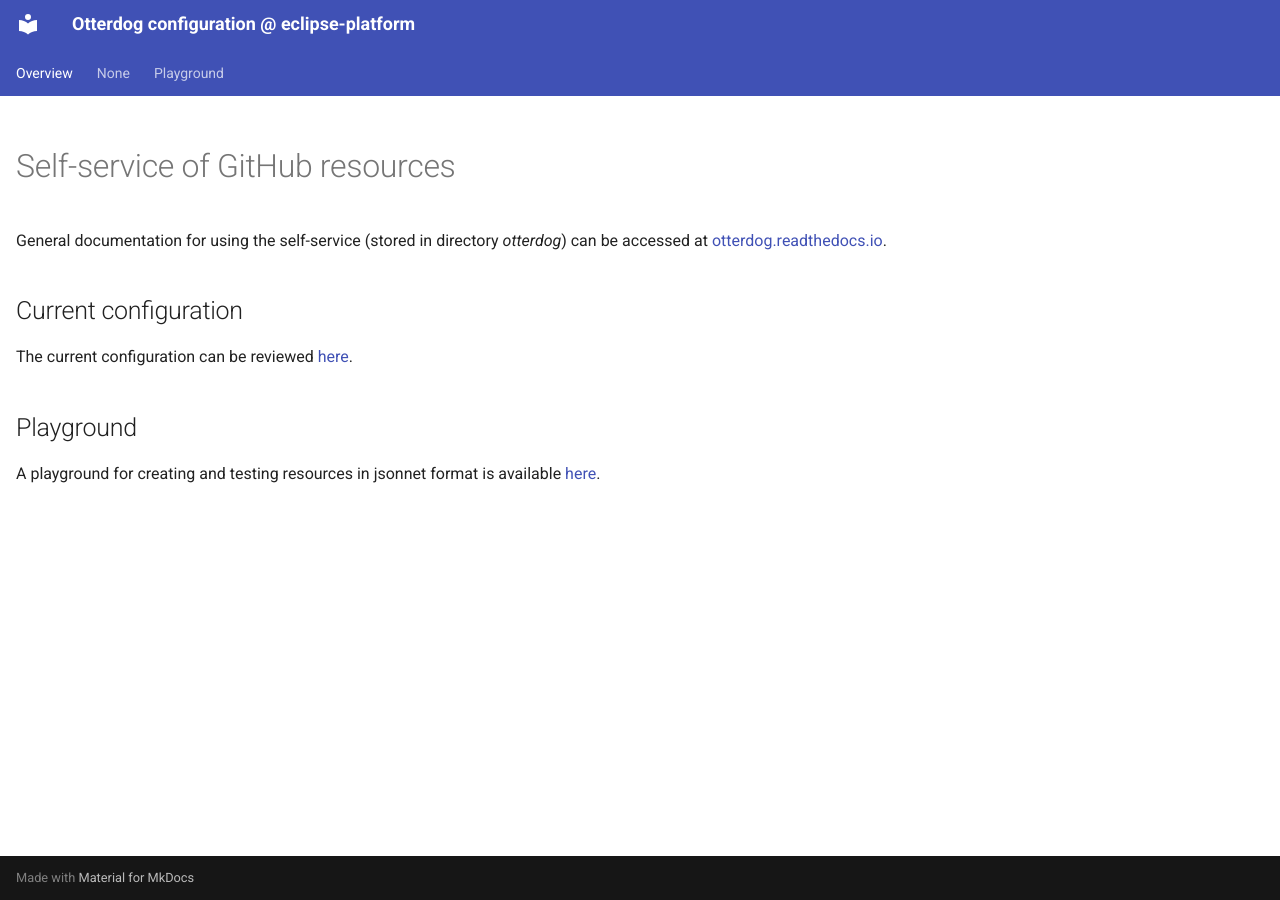
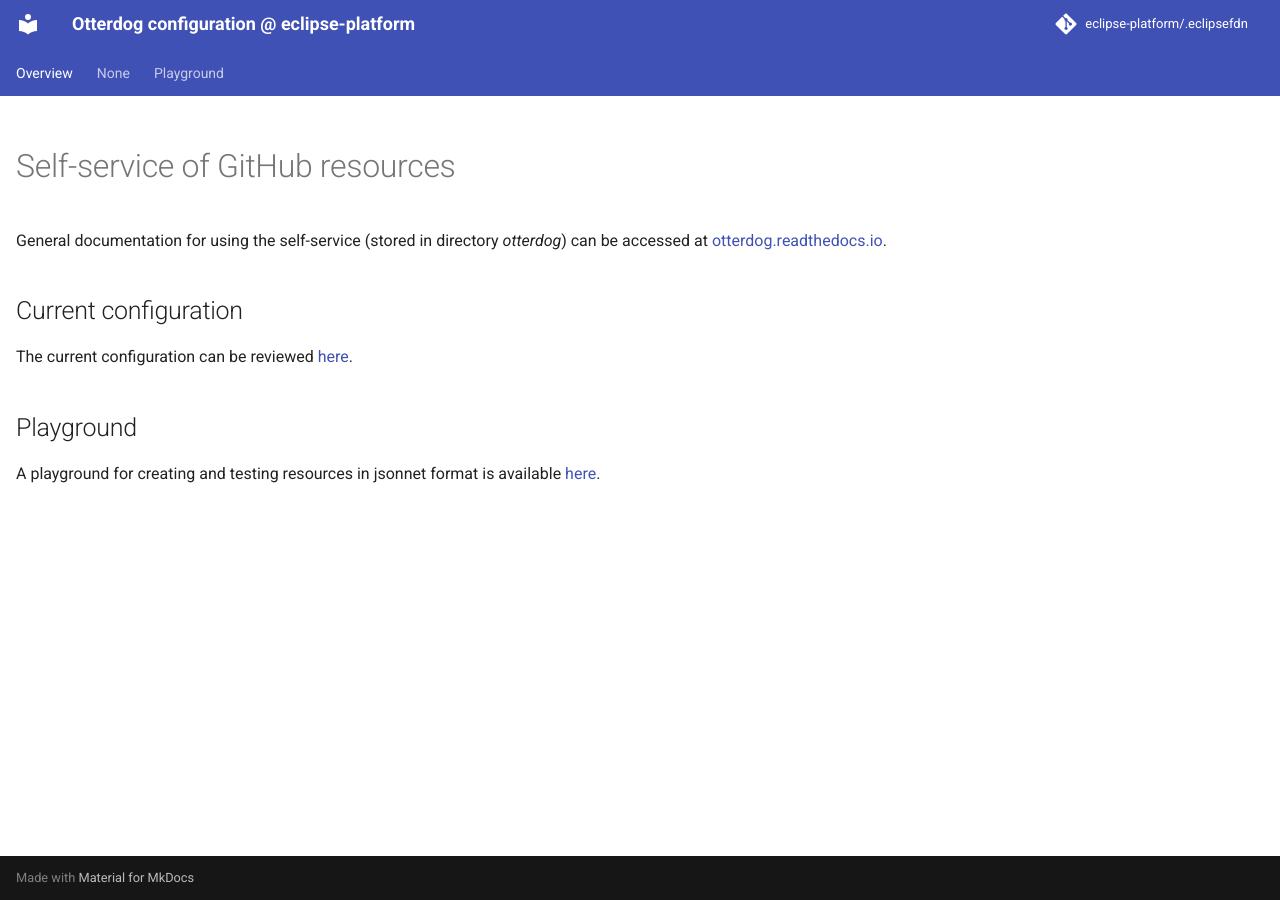
Before and after one commit to eclipse-platform/.eclipsefdn, an MkDocs documentation site: the page built from docs/index.md, in a window 1280 px wide. Built offline with MkDocs 1.6.1 and Material for MkDocs 9.7.7, drawn with Linux system fonts in a browser that asks for light colours; comment, search, counter and statistics services are not loaded.

Commit message:
Updating file 'mkdocs.yml' with otterdog.

```diff
--- a/mkdocs.yml
+++ b/mkdocs.yml
@@ -3,6 +3,9 @@ site_description: Otterdog configuration @ eclipse-platform
 strict: false
 
 site_url: https://eclipse-platform.github.io/.eclipsefdn/
+
+repo_name: eclipse-platform/.eclipsefdn
+repo_url: https://github.com/eclipse-platform/.eclipsefdn/
 
 docs_dir: ./docs
 site_dir: ./_site
```
